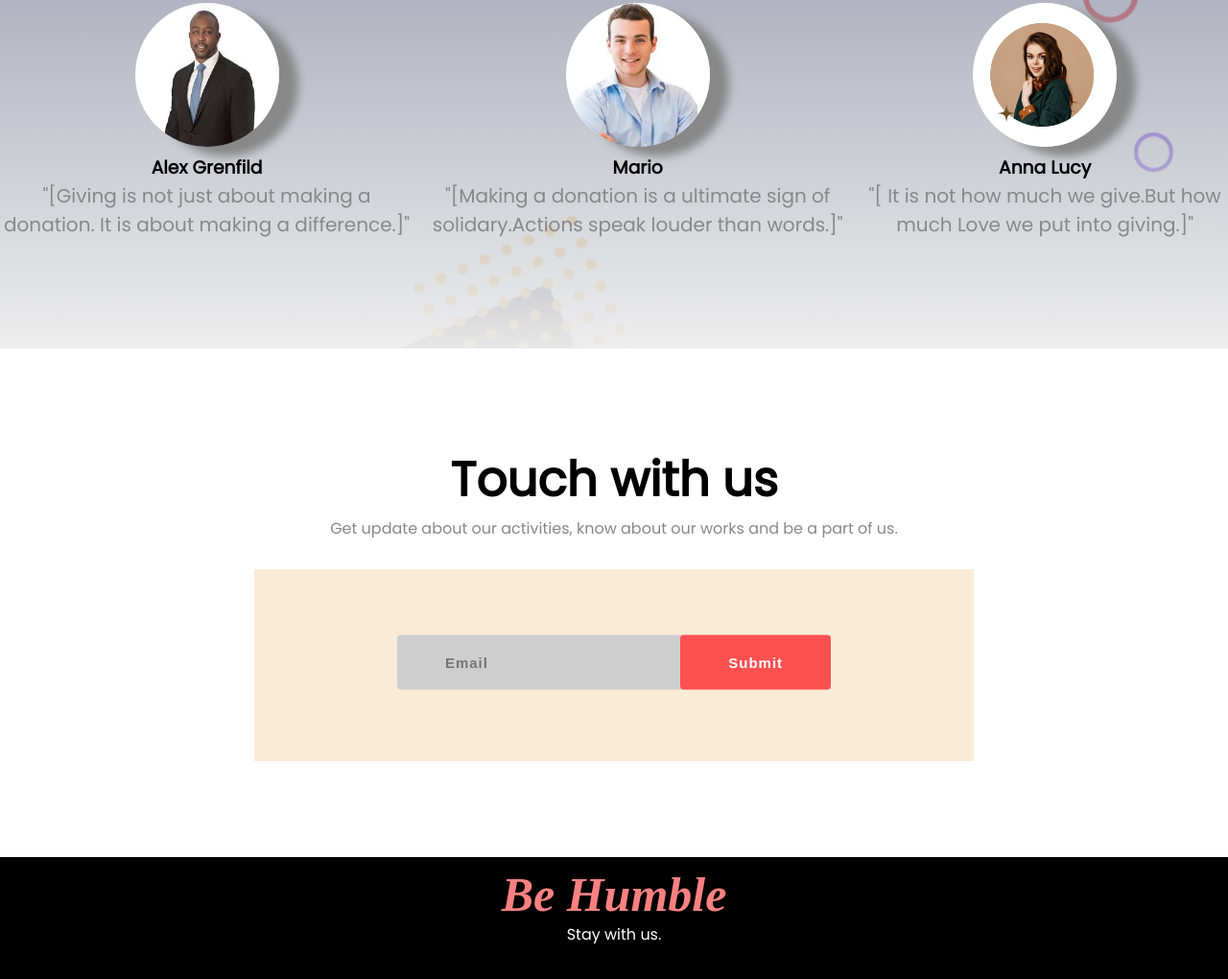
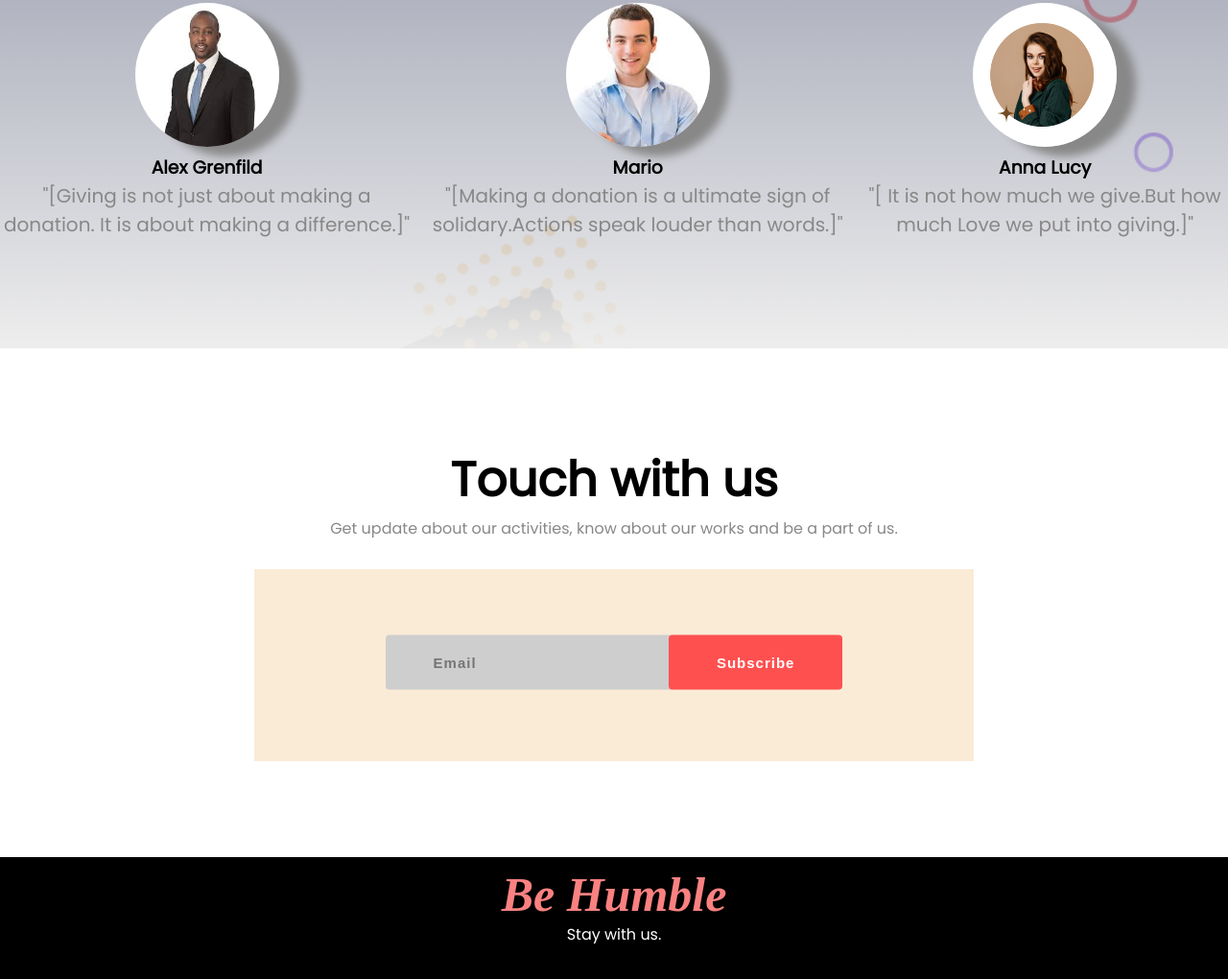
Before and after one commit to Sharminaktermetu/assingment-donate-site, a plain HTML site: page index.html in a window 1280 px wide. Shown: the part 2544-3564 px from the top of the page at 96% size. Drawn offline with Linux system fonts and the light colour scheme.

Commit message:
Update index.html

```diff
--- a/index.html
+++ b/index.html
@@ -123,7 +123,7 @@
 <div class="input">
   <div class="all-sign">
     <input type="email" placeholder="Email">
-    <button type="submit">Submit</button>
+    <button type="submit">Subscribe</button>
   </div>
 </div>
 </section>
```
